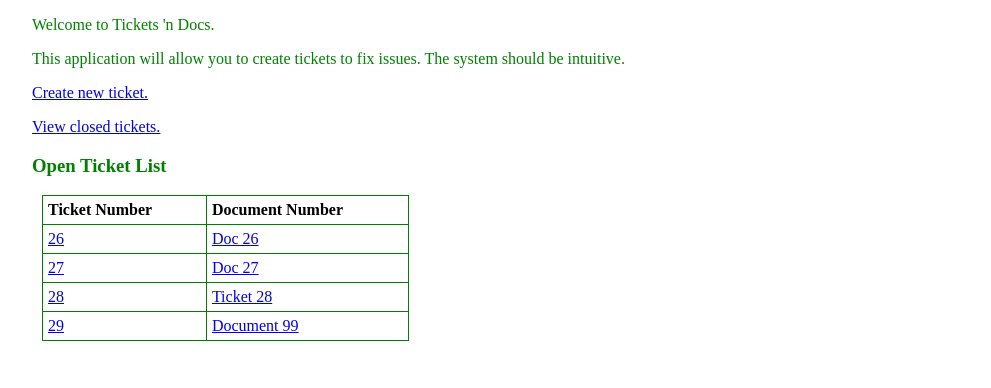
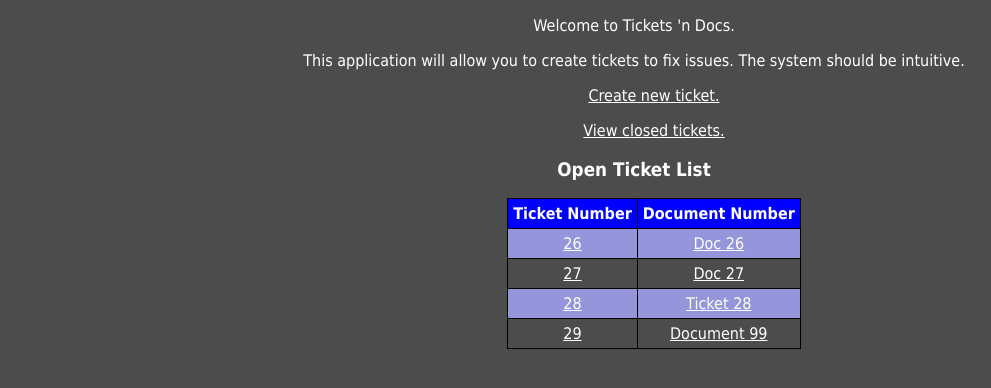
Before and after one commit to globedasher/ticketsndocs, a Django app: page /tickets/ in a window 1280 px wide. Shown: the top 388 px of the page, without its empty margins (6-997 px from the left). Run offline with Django 3.2, Linux system fonts and the light colour scheme; data comes from the database, SQL or seed files in the repository; both versions use the stored data as it was after the commit.

Commit message:
I have added a bunch of features to the CSS functions.

```diff
--- a/TND/tickets/static/tickets/style.css
+++ b/TND/tickets/static/tickets/style.css
@@ -1,3 +1,65 @@
+/* This file is the first CSS file Richard Morley created for this application
+   and it will carry the styling for the entire Tickets 'n Docs application.
+ */
+
+
+/* This section defines the text color, background color, and font used on the
+ * application.
+ */
+
+body {
+    color: #ffffff;
+    text-align: center;
+    background-color: #4c4c4c;
+    font-family: Impact, Charcoal, sans-serif;
+    font-family: Tahoma, Geneva, sans-serif;
+}
+
+h1 {
+    color: #ffffff;
+    text-align: center;
+}
+
 li a {
-    color: green;
+    color: #ffffff;
 }
+
+/* The following line should make links white... */
+
+a {
+    color: #ffffff;
+}
+
+p {
+    font-family; "Calibri", Calibri, sanserif;
+
+}
+
+table.center {
+    margin-left: auto;
+    margin-right: auto;
+}
+
+th {
+    background-color: blue;
+    color: #ffffff;
+}
+
+tr:nth-child(even) {
+    background-color: #9595db;
+}
+
+tr:hover {
+    background-color: #7c7676;
+}
+
+table, th, td {
+    border: 1px solid black;
+    border-collapse: collapse;
+}
+th, td {
+    padding: 5px;
+}
+th {
+    text-align: center;
+}
--- a/TND/tickets/templates/tickets/index.html
+++ b/TND/tickets/templates/tickets/index.html
@@ -1,50 +1,37 @@
 <!DOCTYPE html>
 <html>
 <head>
-<style>
 
-table, th, td {
-    border: 1px solid green;
-    border-collapse: collapse;
-}
-th, td {
-    padding: 5px;
-}
-th {
-    text-align: left;
-}
-</style>
-</head>
-<body>
-
-<!-- Load the CSS files for stylizing the page. This doesn't seem to be working
+<!-- Load the CSS files for stylizing the page. This does not seem to be working
 right at this moment.-->
 {% load staticfiles %}
 
 <link rel="stylesheet" type="text/css"
     href="{% static 'tickets/style.css' %}" />
 
-<!-- However, I have added inline styles below. -->
-<p style="color:green;margin-left:30px;"> Welcome to Tickets 'n Docs. </p>
-<p style="color:green;margin-left:30px;"> This application will allow
+</head>
+<body>
+
+<p> Welcome to Tickets 'n Docs. </p>
+<p> This application will allow
 you to create tickets to fix issues. The system should be intuitive. </p>
 
-<ul style="margin-left:-10px;">
+<ul >
     <a href="{% url "tickets:newForm" %}"> Create new ticket.</a>
 </ul>
 
-<ul style="margin-left:-10px;">
+<ul>
     <a href="{% url "tickets:closed" %}"> View closed tickets.</a>
 </ul>
 
 <!-- The following will create a table with the open tickets of the system
 listed for use. -->
 
-<h3 style="color:green;margin-left:30px;"> Open Ticket List </h3>
+<h3> Open Ticket List </h3>
 
 {% if open_ticket_list %}
   <ul>
-  <table style="width:30%">
+  <table class="center">
 
       <tr>
           <th>Ticket Number</th>
@@ -61,7 +48,9 @@ listed for use. -->
                   {{ ticket.document_number }}</a></td>
       </tr>
 
+
   {% endfor %}
+  </table>
   </ul>
 
 {% else %}
```
Also changed, not shown: TND/tickets/templates/tickets/closed.html (+10 -13 lines), TND/tickets/templates/tickets/form.html (+36 -2 lines), TND/tickets/templates/tickets/newForm.html (+26 -1 lines), TND/tickets/templates/tickets/thanks.html (+10 -0 lines), TND/db.sqlite3.
